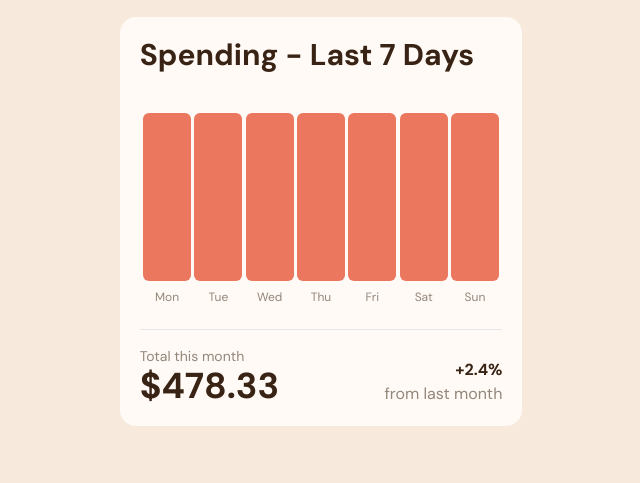
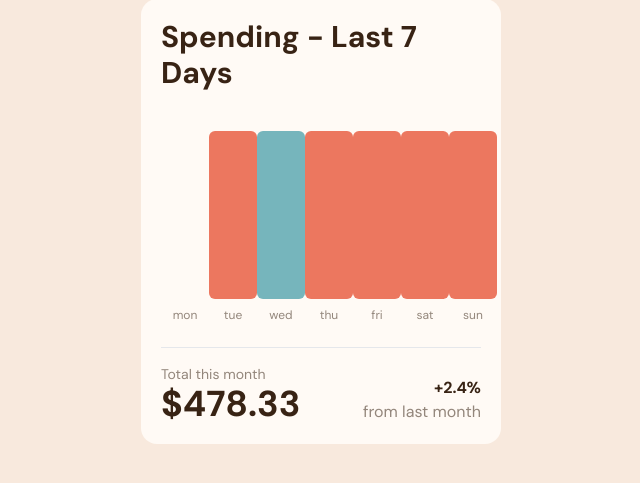
Before and after one commit to ravindra135/FrontendMentor-expenses-chart-component-main, a website: page index.html in a window 1280 px wide. Shown: the part 245-728 px from the top of the page, without its empty margins (319-959 px from the left). Drawn offline with nearby package versions, Linux system fonts and the light colour scheme.

Commit message:
Completed Dynamic Data Fetch

```diff
--- a/app.css
+++ b/app.css
@@ -6,6 +6,7 @@
 
 :root {
     --softRed: hsl(10, 79%, 65%);
+    --hoverRed: hsl(11, 100%, 87%);
     --cyan: hsl(186, 34%, 60%);
     --darkBrown: hsl(25, 47%, 15%);
     --mediumBrown: hsl(28, 10%, 53%);
@@ -16,12 +17,35 @@
 * {
     margin: 0;
     padding: 0;
+}
+
+body {
+    font-family: 'DM Sans', sans-serif;
+    background-color: var(--cream);
     transition: all .3s ease-in-out;
     -moz-transition: all .3s ease-in-out;
     -webkit-transition: all .3s ease-in-out;
 }
 
-body {
-    font-family: 'DM Sans', sans-serif;
-    background-color: var(--cream);
+/* Pop Over Block Display */
+#monday:hover > #mon_pop {
+    display: block;
 }
+#tuesday:hover > #tue_pop {
+    display: block;
+}
+#wednesday:hover > #wed_pop {
+    display: block;
+}
+#thursday:hover > #thu_pop {
+    display: block;
+}
+#friday:hover > #fri_pop {
+    display: block;
+}
+#saturday:hover > #sat_pop {
+    display: block;
+}
+#sunday:hover > #sun_pop {
+    display: block;
+}
--- /dev/null
+++ b/app.js
@@ -0,0 +1,52 @@
+let d = new Date(); //New Date Variable;
+let localData; // Getting JSON Data;
+$.ajax({
+    type: "GET",
+    url: "./data.json",
+    success:function(response) {
+       localData = response;
+       jsonExport();
+    }
+});
+
+
+// Chaning data from data.json; Trying Changing amount in JSON file.
+function jsonExport() {
+    // Day;
+    document.getElementById('day1').innerHTML = localData[0].day;
+    document.getElementById('day2').innerHTML = localData[1].day;
+    document.getElementById('day3').innerHTML = localData[2].day;
+    document.getElementById('day4').innerHTML = localData[3].day;
+    document.getElementById('day5').innerHTML = localData[4].day;
+    document.getElementById('day6').innerHTML = localData[5].day;
+    document.getElementById('day7').innerHTML = localData[6].day;
+
+    // Amount;
+    document.getElementById('mon-pop-text').innerHTML = '$ ' + localData[0].amount;
+    document.getElementById('tue-pop-text').innerHTML = '$ ' + localData[1].amount;
+    document.getElementById('wed-pop-text').innerHTML = '$ ' + localData[2].amount;
+    document.getElementById('thu-pop-text').innerHTML = '$ ' + localData[3].amount;
+    document.getElementById('fri-pop-text').innerHTML = '$ ' + localData[4].amount;
+    document.getElementById('sat-pop-text').innerHTML = '$ ' + localData[5].amount;
+    document.getElementById('sun-pop-text').innerHTML = '$ ' + localData[6].amount;
+}
+
+// Getting Day For Changing the Background of Current Day Chart Block;
+let today = d.getDay(); //getDay() is used to get day of the week as number (0-6)
+if (today == 0) {
+    document.getElementById('chart_sun').style.backgroundColor = "var(--cyan)"
+} else if (today == 1) {
+    document.getElementById('chart_mon').style.backgroundColor = "var(--cyan)"
+} else if (today == 2) {
+    document.getElementById('chart_tue').style.backgroundColor = "var(--cyan)"
+} else if (today == 3) {
+    document.getElementById('chart_wed').style.backgroundColor = "var(--cyan)"
+} else if (today == 4) {
+    document.getElementById('chart_thu').style.backgroundColor = "var(--cyan)"
+} else if (today == 5) {
+    document.getElementById('chart_fri').style.backgroundColor = "var(--cyan)"
+} else if (today == 6) {
+    document.getElementById('chart_sat').style.backgroundColor = "var(--cyan)"
+}
+
+// Setting Height of the Bar Chart according to the amount;
--- a/index.html
+++ b/index.html
@@ -13,10 +13,10 @@
 </head>
 <body>
   <main id="main-container" class="flex flex-col w-screen h-screen justify-center items-center">
-    <div class="flex flex-col p-3 gap-5 w-4/12">
+    <div class="flex flex-col p-3 gap-5 w-[30%]">
       <div class="bg-soft-red h-28 rounded-2xl p-5 flex justify-between items-center">
         <div id="text-container" class="">
-          <p class="text-sm text-white">My Balance</p>
+          <p class="text-sm text-white font-normal">My Balance</p>
           <p class="text-3xl text-white font-bold pt-2">$921.48</p>
         </div>
         <img src="./images/logo.svg" alt="">
@@ -24,48 +24,71 @@
       <div class="bg-veryPaleOrange rounded-2xl p-5">
         <h1 class="font-bold text-3xl text-darkBrown">Spending - Last 7 Days</h1>
         <div id="chart" class="flex h-60 w-full justify-evenly py-6 mt-4">
-          <div class="flex flex-col items-center justify-center">
-            <div id="chart_mon" class="bg-soft-red h-full w-12 rounded-md flex"></div>
-            <button class="text-xs  mt-2 text-mediumBrown">Mon</button>
+          <div id="monday" class="flex flex-col items-center justify-end">
+            <div id="mon_pop" class="bg-black w-16 rounded-md mb-1 text-center p-1 hidden">
+              <p id="mon-pop-text" class="text-white text-sm font-bold">$ 00.0</p>
+            </div>
+            <div id="chart_mon" class="bg-soft-red w-12 rounded-md flex hover:bg-hover-red"></div>
+            <p id="day1" class="text-xs  mt-2 text-mediumBrown font-normal">Mon</p>
           </div>
-          <div class="flex flex-col items-center justify-center">
-            <div id="chart_tue" class="bg-soft-red h-full w-12 rounded-md"></div>
-            <button class="text-xs mt-2 text-mediumBrown">Tue</button>
+          <div id="tuesday" class="flex flex-col items-center justify-end">
+            <div id="tue_pop" class="bg-black w-16 rounded-md mb-1 text-center p-1 hidden">
+              <p id="tue-pop-text" class="text-white text-sm font-bold">$ 00.0</p>
+            </div>
+            <div id="chart_tue" class="bg-soft-red h-full w-12 rounded-md hover:bg-hover-red"></div>
+            <p id="day2" class="text-xs mt-2 text-mediumBrown font-normal">Tue</p>
           </div>
-          <div class="flex flex-col items-center justify-center">
-            <div id="chart_wed" class="bg-soft-red h-full w-12 rounded-md"></div>
-            <button class="text-xs mt-2 text-mediumBrown">Wed</button>
+          <div id="wednesday" class="flex flex-col items-center justify-end">
+            <div id="wed_pop" class="bg-black w-16 rounded-md mb-1 text-center p-1 hidden">
+              <p id="wed-pop-text" class="text-white text-sm font-bold">$ 00.0</p>
+            </div>
+            <div id="chart_wed" class="bg-soft-red h-full w-12 rounded-md hover:bg-hover-red"></div>
+            <p id="day3" class="text-xs mt-2 text-mediumBrown font-normal">Wed</p>
           </div>
-          <div class="flex flex-col items-center justify-center">
-            <div id="chart_thu" class="bg-soft-red h-full w-12 rounded-md"></div>
-            <button class="text-xs mt-2 text-mediumBrown">Thu</button>
+          <div id="thursday" class="flex flex-col items-center justify-end">
+            <div id="thu_pop" class="bg-black w-16 rounded-md mb-1 text-center p-1 hidden">
+              <p id="thu-pop-text" class="text-white text-sm font-bold">$ 00.0</p>
+            </div>
+            <div id="chart_thu" class="bg-soft-red h-full w-12 rounded-md hover:bg-hover-red"></div>
+            <p id="day4" class="text-xs mt-2 text-mediumBrown font-normal">Thu</p>
           </div>
-          <div class="flex flex-col items-center justify-center">
-            <div id="chart_fri" class="bg-soft-red h-full w-12 rounded-md"></div>
-            <button class="text-xs mt-2 text-mediumBrown">Fri</button>
+          <div id="friday" class="flex flex-col items-center justify-end">
+            <div id="fri_pop" class="bg-black w-16 rounded-md mb-1 text-center p-1 hidden">
+              <p id="fri-pop-text" class="text-white text-sm font-bold">$ 00.0</p>
+            </div>
+            <div id="chart_fri" class="bg-soft-red h-full w-12 rounded-md hover:bg-hover-red"></div>
+            <p id="day5" class="text-xs mt-2 text-mediumBrown font-normal">Fri</p>
           </div>
-          <div class="flex flex-col items-center justify-center">
-            <div id="chart_sat" class="bg-soft-red h-full w-12 rounded-md"></div>
-            <button class="text-xs mt-2 text-mediumBrown">Sat</button>
+          <div id="saturday" class="flex flex-col items-center justify-end">
+            <div id="sat_pop" class="bg-black w-16 rounded-md mb-1 text-center p-1 hidden">
+              <p id="sat-pop-text" class="text-white text-sm font-bold">$ 00.0</p>
+            </div>
+            <div id="chart_sat" class="bg-soft-red h-full w-12 rounded-md hover:bg-hover-red"></div>
+            <p id="day6" class="text-xs mt-2 text-mediumBrown font-normal">Sat</p>
           </div>
-          <div class="flex flex-col items-center justify-center">
-            <div id="chart_sun" class="bg-soft-red h-full w-12 rounded-md"></div>
-            <button class="text-xs mt-2 text-mediumBrown">Sun</button>
+          <div id="sunday" class="flex flex-col items-center justify-end">
+            <div id="sun_pop" class="bg-black w-16 rounded-md mb-1 text-center p-1 hidden">
+              <p id="sun-pop-text" class="text-white text-sm font-bold">$ 00.0</p>
+            </div>
+            <div id="chart_sun" class="bg-soft-red h-full w-12 rounded-md hover:bg-hover-red"></div>
+            <p id="day7" class="text-xs mt-2 text-mediumBrown font-normal">Sun</p>
           </div>
       </div>
         <hr>
         <div id="text-block" class="flex justify-between mt-4 items-end">
           <div id="text-part-1">
-            <p class="text-sm text-mediumBrown">Total this month</p>
+            <p class="text-sm text-mediumBrown font-normal">Total this month</p>
             <p class="text-4xl font-bold text-darkBrown">$478.33</p>
           </div>
           <div id="text-part-2">
             <p class="text-right font-bold text-darkBrown">+2.4%</p>
-            <p class="text-right text-mediumBrown ">from last month</p>
+            <p class="text-right text-mediumBrown font-normal">from last month</p>
           </div>
         </div>
       </div>
     </div>
   </main>
+  <script src="https://code.jquery.com/jquery-3.6.0.min.js" integrity="sha256-/xUj+3OJU5yExlq6GSYGSHk7tPXikynS7ogEvDej/m4=" crossorigin="anonymous"></script>
+  <script src="./app.js"></script>
 </body>
 </html>
--- a/tailwind.config.js
+++ b/tailwind.config.js
@@ -5,6 +5,7 @@ module.exports = {
     extend: {
       colors: {
         "soft-red": "var(--softRed)",
+        "hover-red": "var(--hoverRed)",
         "cyan": "var(--cyan)",
         "darkBrown": "var(--darkBrown)",
         "mediumBrown": "var(--mediumBrown)",
```
Also changed, not shown: styles.css.
